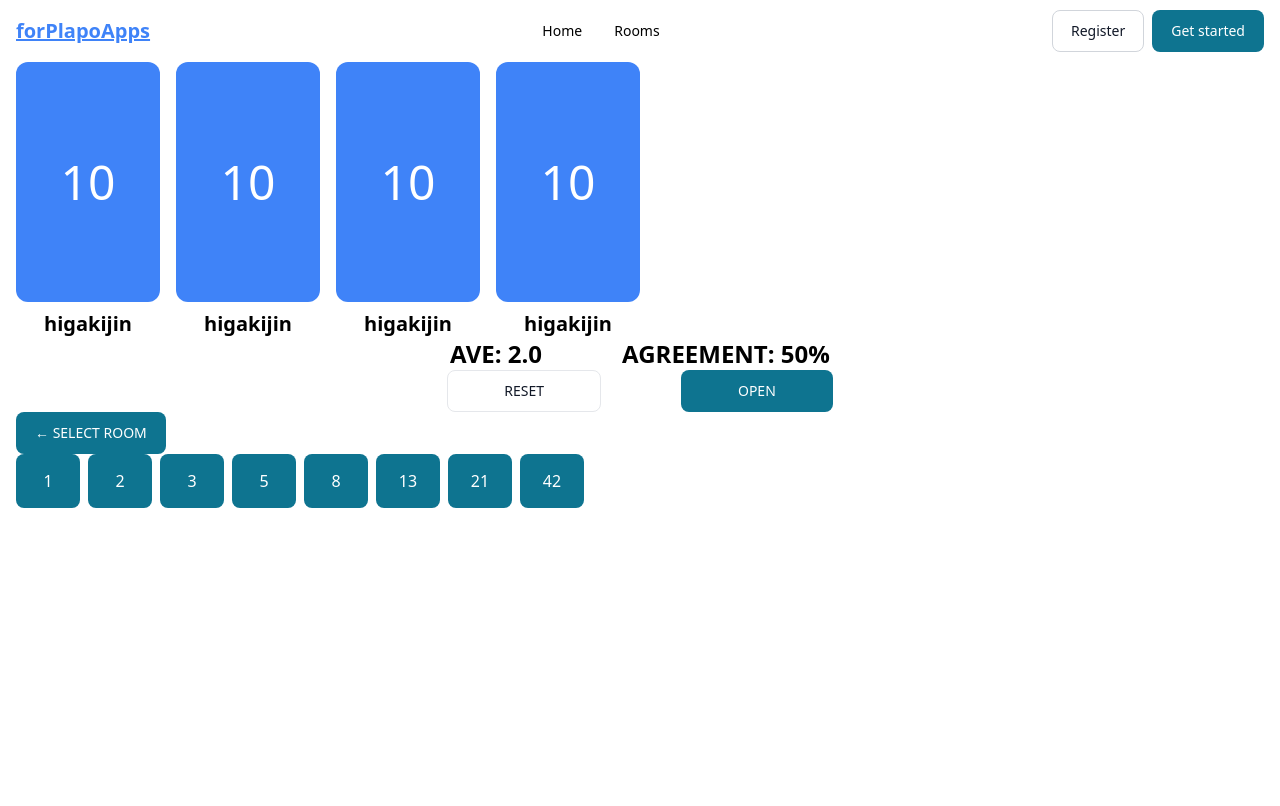
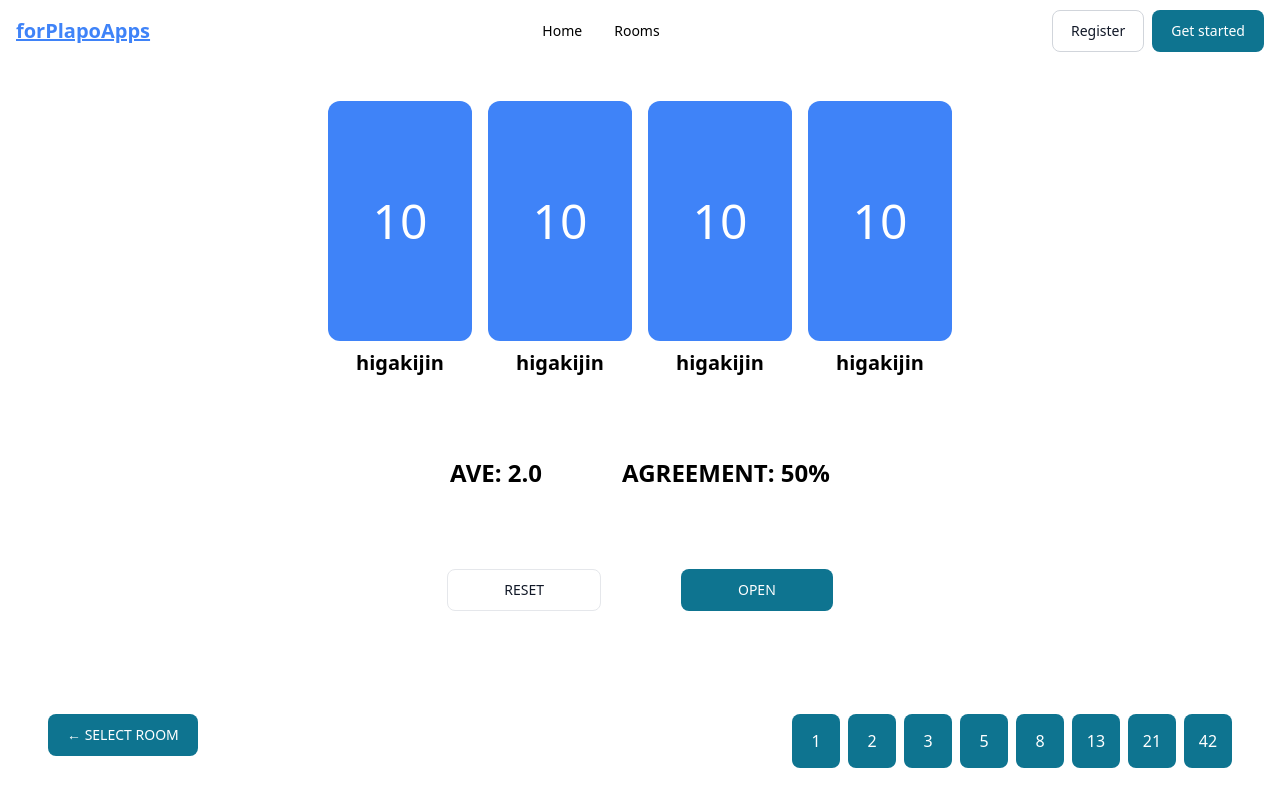
Before and after one commit to forPlapoApps/old-client-next, a Next.js app: page /rooms/1/plapo in a window 1280 px wide. Shown: the top 806 px of the page. Built offline with nearby package versions, Linux system fonts and the light colour scheme.

Commit message:
style: fix style in plapo page #27

```diff
--- a/src/core/layouts/Layout.tsx
+++ b/src/core/layouts/Layout.tsx
@@ -13,11 +13,11 @@ const Layout = ({ title, children }: Props) => {
         <link rel="icon" href="/favicon.ico" />
       </Head>
 
-      <main className="container mx-auto">
-        <Navbar />
-        <div style={{ minHeight: "800px" }} className="px-4 flex flex-col gap-4">
-          {children}
+      <main className="container mx-auto h-screen flex flex-col">
+        <div className="flex-none">
+          <Navbar />
         </div>
+        <div className="px-4 flex flex-col gap-4 grow">{children}</div>
       </main>
     </>
   );
--- a/src/pages/rooms/[roomId]/plapo.tsx
+++ b/src/pages/rooms/[roomId]/plapo.tsx
@@ -9,15 +9,23 @@ import { NextPage } from "next";
 const PlapoPage: NextPage = () => {
   return (
     <Layout>
-      <div>
-        <PlapoArena />
-        <PlapoCalcurationResults />
-        <PlapoEventbuttons />
-        <BackToRoomsButton />
-        <PlapoFibonacciNumbers />
+      <div className="h-full">
+        <div className="flex flex-col gap-8 h-full justify-between">
+          <div className="flex flex-col m-auto gap-20">
+            <PlapoArena />
+            <PlapoCalcurationResults />
+            <PlapoEventbuttons />
+          </div>
+          <div className="flex p-8">
+            <BackToRoomsButton />
+            <div className="ml-auto">
+              <PlapoFibonacciNumbers />
+            </div>
+          </div>
+        </div>
       </div>
     </Layout>
-  )
-}
+  );
+};
 
-export default PlapoPage
+export default PlapoPage;
--- a/src/plapos/components/PlapoArena.tsx
+++ b/src/plapos/components/PlapoArena.tsx
@@ -2,7 +2,7 @@ import PlapoCard from "./PlapoCard"
 
 const PlapoArena = () => {
   return (
-    <div className="flex gap-4">
+    <div className="flex gap-4 mx-auto">
       <PlapoCard />
       <PlapoCard />
       <PlapoCard />
--- a/src/plapos/components/PlapoFibonacciNumbers.tsx
+++ b/src/plapos/components/PlapoFibonacciNumbers.tsx
@@ -14,7 +14,7 @@ const PlapoFibonacciNumbers = () => {
           htmlFor={score.toString()}
           onClick={() => handleClick(score)}
         >
-          <Button size="xl" className="w-16">
+          <Button size="xl" className="w-12">
             {score}
           </Button>
           <Radio
```
